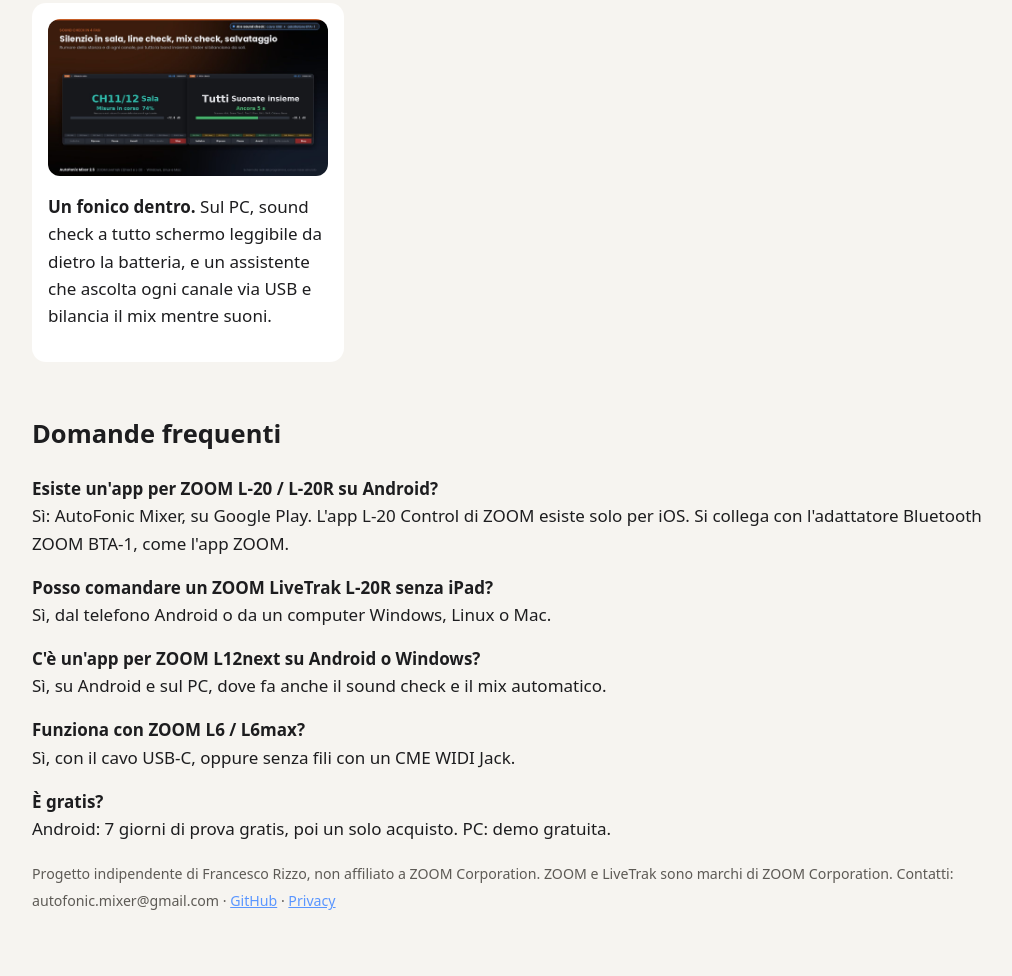
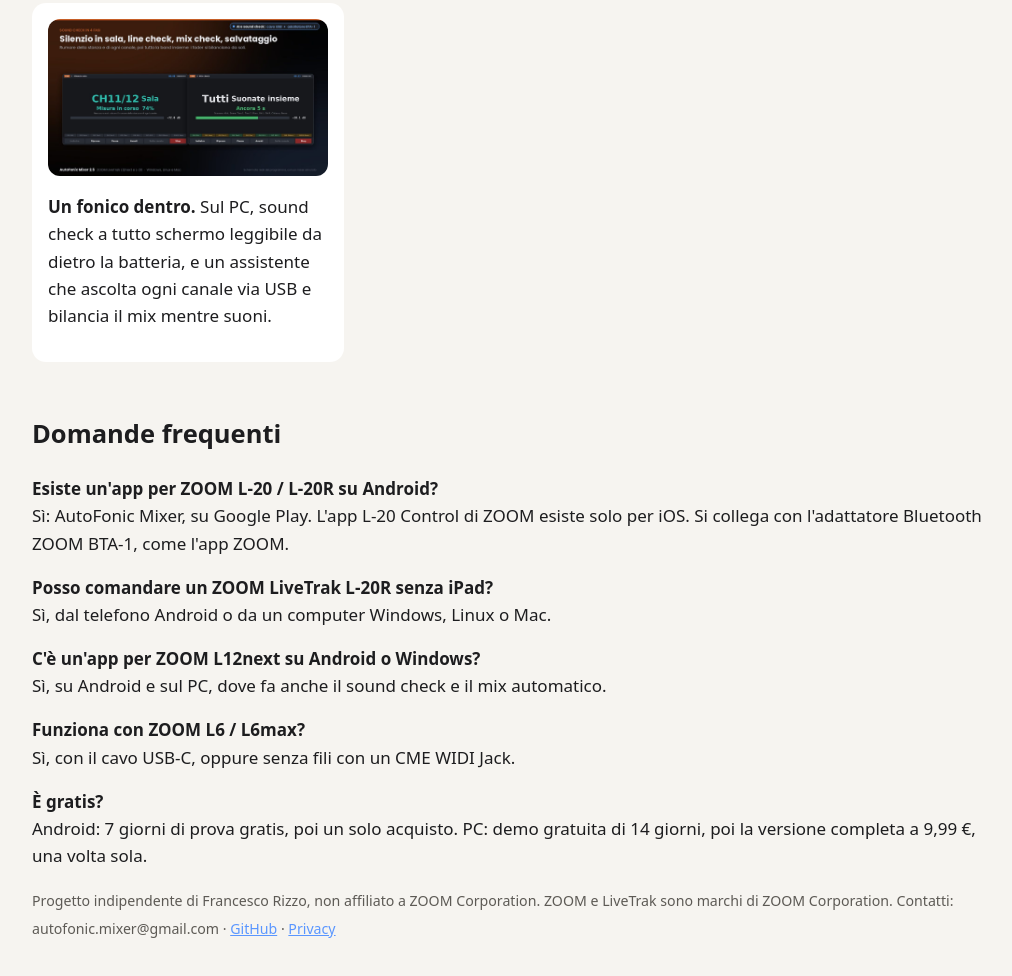
Before and after one commit to francescorizzo-cyber/autofonic-mixer, a plain HTML site: page docs/it/index.html in a window 1280 px wide. Shown: the part 1770-2746 px from the top of the page, without its empty margins (124-1136 px from the left). Drawn offline with Linux system fonts and the light colour scheme.

Commit message:
PC: versione completa a 9,99 EUR (README e sito)
Co-Authored-By: Claude Opus 5.5 <noreply@anthropic.com>
Claude-Session: https://claude.ai/code/session_01U8W5CNsYKxYqECJ5q9Evsb

```diff
--- a/docs/it/index.html
+++ b/docs/it/index.html
@@ -89,7 +89,7 @@ small{color:var(--muted)}a{color:var(--blue)}
 <p><strong>Posso comandare un ZOOM LiveTrak L-20R senza iPad?</strong><br>Sì, dal telefono Android o da un computer Windows, Linux o Mac.</p>
 <p><strong>C'è un'app per ZOOM L12next su Android o Windows?</strong><br>Sì, su Android e sul PC, dove fa anche il sound check e il mix automatico.</p>
 <p><strong>Funziona con ZOOM L6 / L6max?</strong><br>Sì, con il cavo USB-C, oppure senza fili con un CME WIDI Jack.</p>
-<p><strong>È gratis?</strong><br>Android: 7 giorni di prova gratis, poi un solo acquisto. PC: demo gratuita.</p>
+<p><strong>È gratis?</strong><br>Android: 7 giorni di prova gratis, poi un solo acquisto. PC: demo gratuita di 14 giorni, poi la versione completa a 9,99 €, una volta sola.</p>
 
 <p><small>Progetto indipendente di Francesco Rizzo, non affiliato a ZOOM Corporation. ZOOM e LiveTrak sono marchi di ZOOM Corporation. Contatti: autofonic.mixer@gmail.com · <a href="https://github.com/francescorizzo-cyber/autofonic-mixer">GitHub</a> · <a href="https://github.com/francescorizzo-cyber/autofonic-mixer/blob/main/PRIVACY.md">Privacy</a></small></p>
 </main>
```
Also changed, not shown: docs/index.html (+1 -1 lines), 1 other file.
